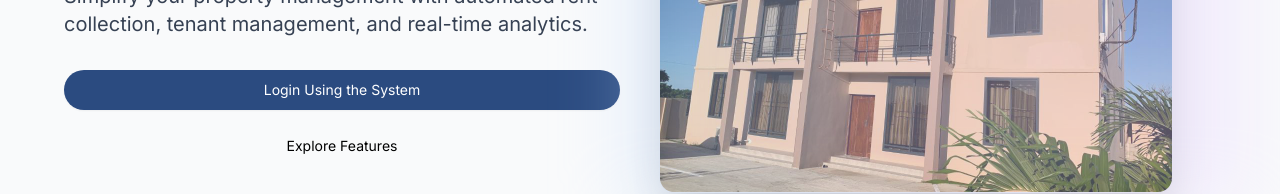
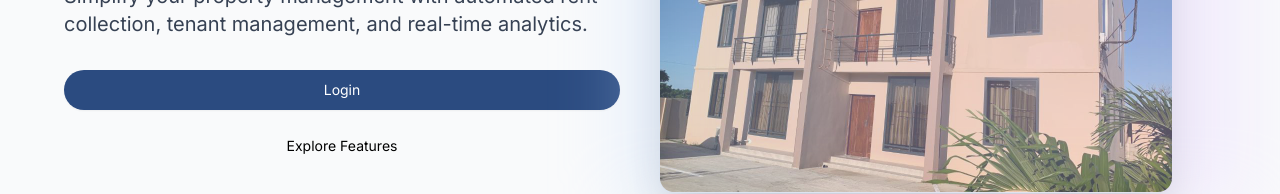
Before and after one commit to obmsuya/wapangajikiganjaniweb, a Next.js app: page / in a window 1280 px wide. Shown: the part 333-527 px from the top of the page. Built offline with nearby package versions, Linux system fonts and the light colour scheme.

Commit message:
refactor: shorten landlord login button text to Login

```diff
--- a/app/page.js
+++ b/app/page.js
@@ -21,7 +21,7 @@ export default function WapangajiLanding() {
       hero: {
         title: "Wapangaji Property Management System",
         subtitle: "Simplify your property management with automated rent collection, tenant management, and real-time analytics.",
-        landlordLogin: "Login Using the System",
+        landlordLogin: "Login",
         tenantLogin: "Tenant Login",
         agentLogin: "Agent Login"
       },
```
